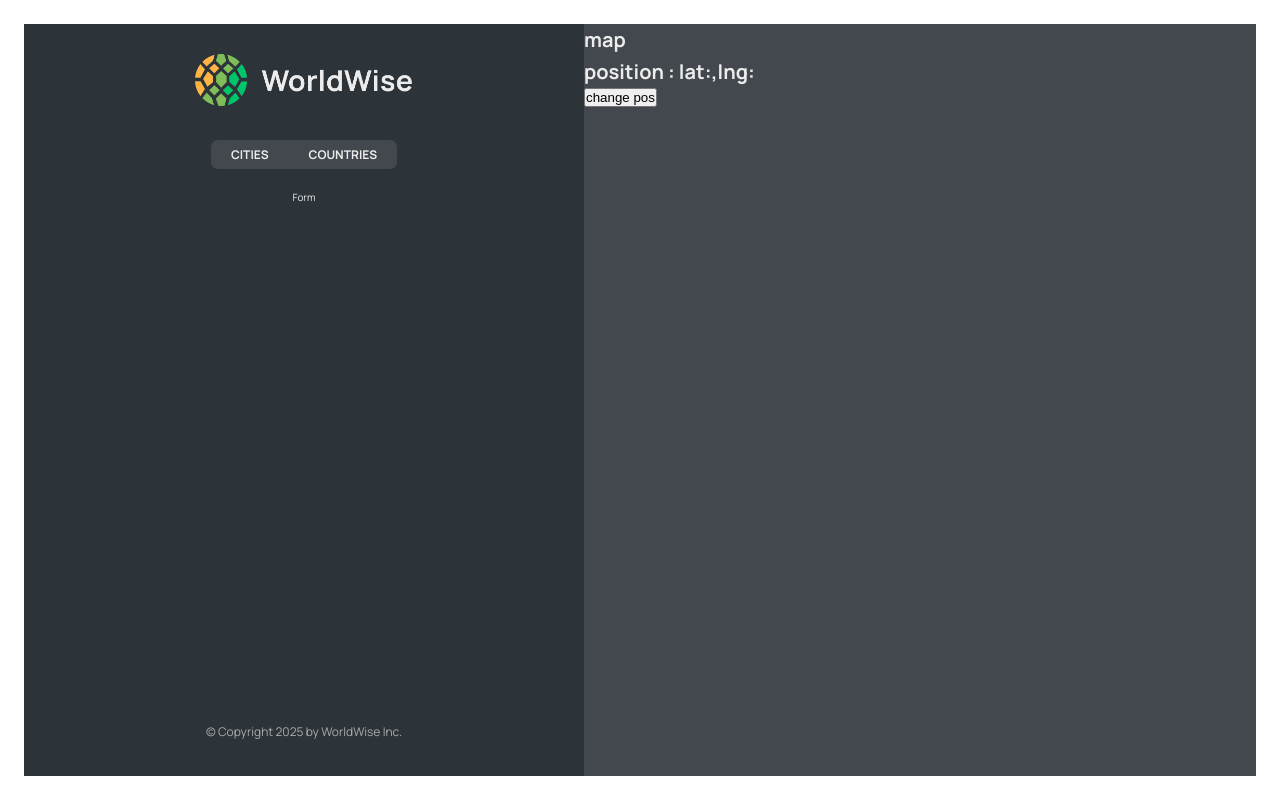
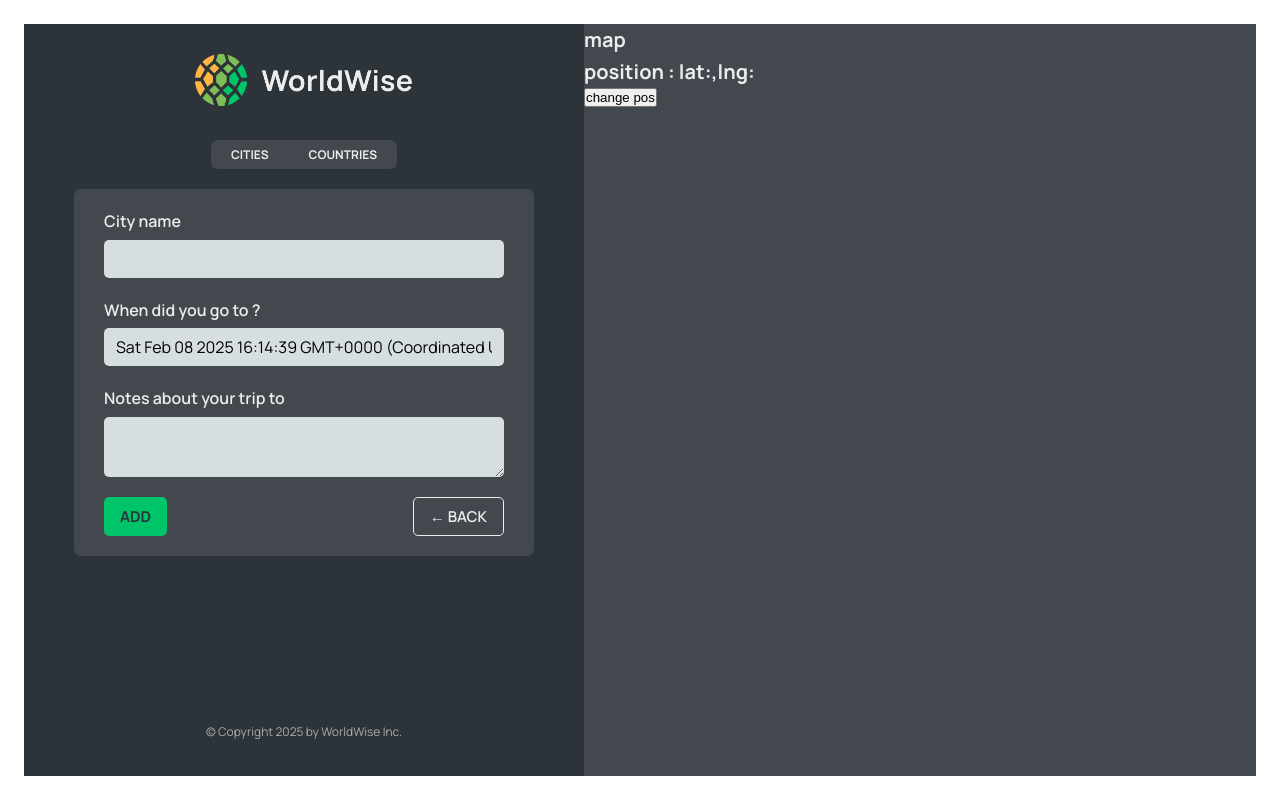
Before and after one commit to AAvi09/WorldWise, a React (Vite) app: page /app/form in a window 1280 px wide. Built offline with nearby package versions, Linux system fonts and the light colour scheme; data requests are answered from the project's data file.

Commit message:
add Form component; implement navigation and enhance button functionality in Form and Map components

```diff
--- a/src/App.jsx
+++ b/src/App.jsx
@@ -9,6 +9,7 @@
 import { useEffect, useState } from "react";
 import CountryList from "./components/CountryList";
 import City from "./components/City";
+import Form from "./components/Form";
 
 const BASE_URL = "http://localhost:8000";
 
@@ -53,7 +54,7 @@
             path="countries"
             element={<CountryList cities={cities} isLoading={isLoading} />}
           />
-          <Route path="form" element={<p>Form</p>} />
+          <Route path="form" element={<Form />} />
         </Route>
         <Route path="*" element={<PageNotFound />} />
       </Routes>
--- /dev/null
+++ b/src/components/Button.jsx
@@ -0,0 +1,12 @@
+import React from "react";
+import styles from "./Button.module.css";
+
+const Button = ({ children, onClick, type }) => {
+  return (
+    <button onClick={onClick} className={`${styles.btn} ${styles[type]}`}>
+      {children}
+    </button>
+  );
+};
+
+export default Button;
--- a/src/components/Form.jsx
+++ b/src/components/Form.jsx
@@ -3,6 +3,8 @@
 import { useState } from "react";
 
 import styles from "./Form.module.css";
+import Button from "./Button";
+import { useNavigate } from "react-router-dom";
 
 export function convertToEmoji(countryCode) {
   const codePoints = countryCode
@@ -13,6 +15,7 @@
 }
 
 function Form() {
+  const navigate = useNavigate();
   const [cityName, setCityName] = useState("");
   const [country, setCountry] = useState("");
   const [date, setDate] = useState(new Date());
@@ -49,8 +52,16 @@
       </div>
 
       <div className={styles.buttons}>
-        <button>Add</button>
-        <button>&larr; Back</button>
+        <Button type="primary">Add</Button>
+        <Button
+          type="back"
+          onClick={(e) => {
+            e.preventDefault();
+            navigate(-1);
+          }}
+        >
+          &larr; Back
+        </Button>
       </div>
     </form>
   );
--- a/src/components/Map.jsx
+++ b/src/components/Map.jsx
@@ -1,13 +1,19 @@
 import React from "react";
 import styles from "./Map.module.css";
-import { useSearchParams } from "react-router-dom";
+import { useNavigate, useSearchParams } from "react-router-dom";
 
 const Map = () => {
+  const navigate = useNavigate();
   const [searchParams, setSearchParams] = useSearchParams();
   const lat = searchParams.get("lat");
   const lng = searchParams.get("lng");
   return (
-    <div className={styles.mapContainer}>
+    <div
+      className={styles.mapContainer}
+      onClick={() => {
+        navigate("form");
+      }}
+    >
       <h1>map</h1>
       <h1>
         position : lat:{lat},lng:{lng}
```
